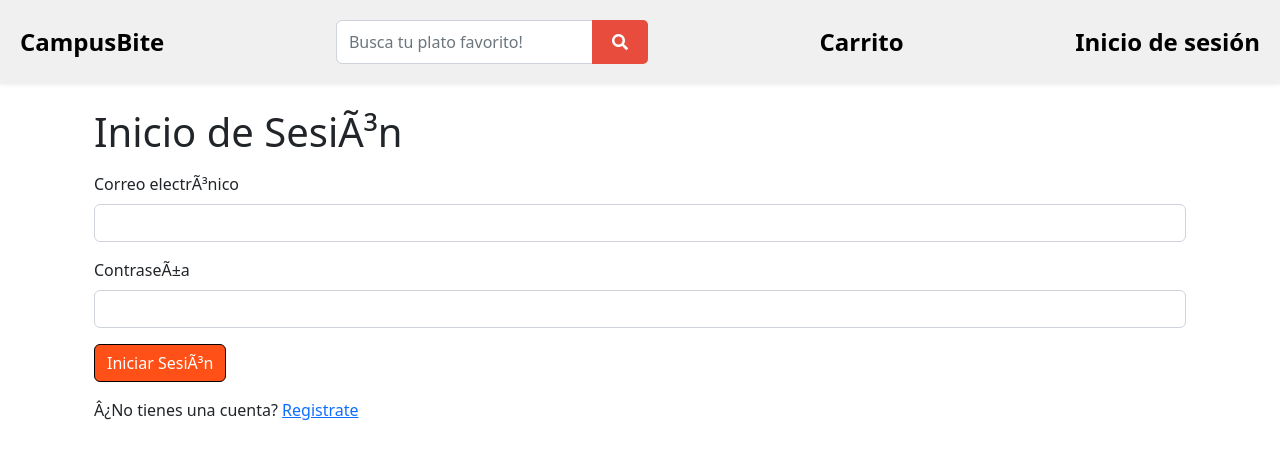
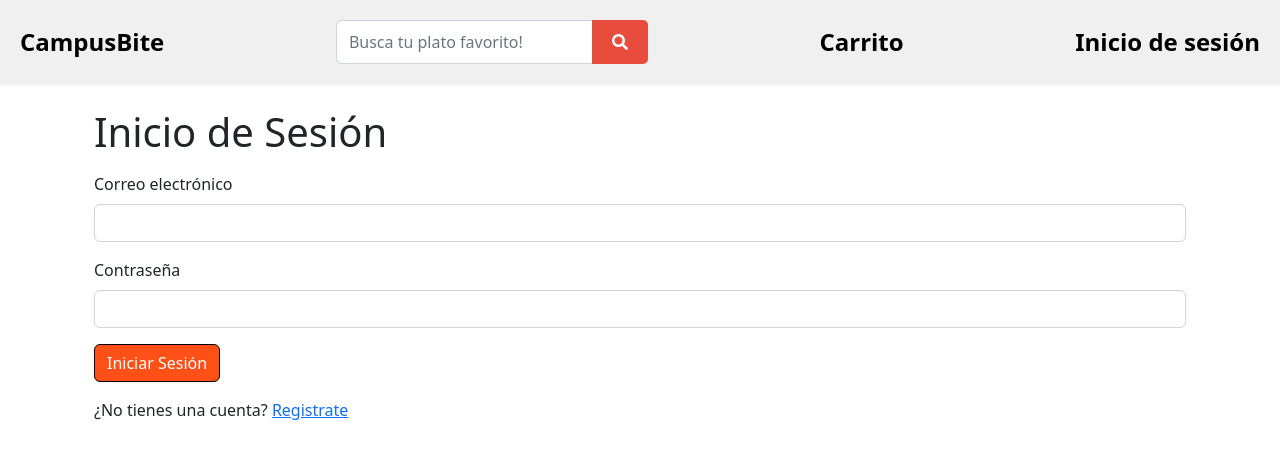
Before and after one commit to SebasHS/CampusBite, a React (Create React App) app in the folder frontend/: page /login in a window 1280 px wide. Shown: the top 458 px of the page. Built offline with nearby package versions, Linux system fonts and the light colour scheme.

Commit message:
Add: Cambio de texto en login

```diff
--- a/frontend/src/pantallas/LoginScreen.js
+++ b/frontend/src/pantallas/LoginScreen.js
@@ -39,12 +39,12 @@ export default function LoginScreen() {
   return (
     <Container fluid="sm">
       <Helmet>
-        <title>Inicio SesiÃ³n</title>
+        <title>Inicio Sesión</title>
       </Helmet>
-      <h1 className="mb-3">Inicio de SesiÃ³n</h1>
+      <h1 className="mb-3">Inicio de Sesión</h1>
       <Form onSubmit={submitHandler}>
         <Form.Group className="mb-3" controlId="email">
-          <Form.Label> Correo electrÃ³nico</Form.Label>
+          <Form.Label> Correo electrónico</Form.Label>
           <Form.Control
             type="email"
             required
@@ -52,7 +52,7 @@ export default function LoginScreen() {
           />
         </Form.Group>
         <Form.Group className="mb-3" controlId="password">
-          <Form.Label> ContraseÃ±a</Form.Label>
+          <Form.Label> Contraseña</Form.Label>
           <Form.Control
             type="password"
             required
@@ -60,10 +60,10 @@ export default function LoginScreen() {
           />
         </Form.Group>
         <div className="mb-3">
-          <Button type="submit">Iniciar SesiÃ³n</Button>
+          <Button type="submit">Iniciar Sesión</Button>
         </div>
         <div className="mb-3">
-          Â¿No tienes una cuenta?{" "}
+          ¿No tienes una cuenta?{" "}
           <Link to={`/register?redirect=${redirect}`}> Registrate</Link>
         </div>
       </Form>
```
